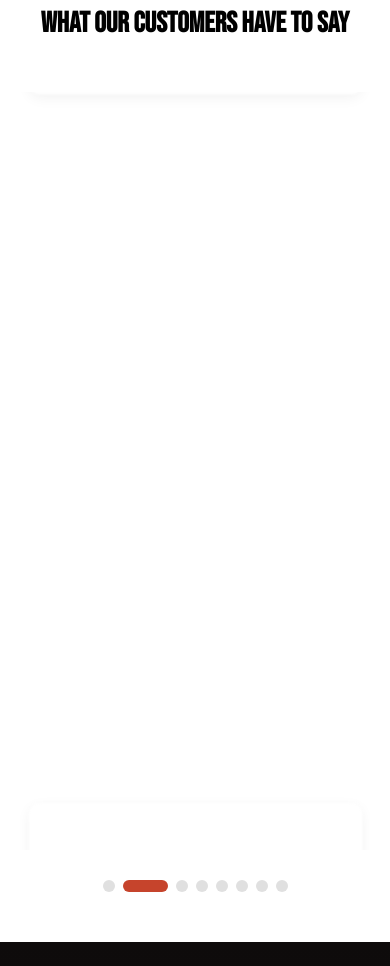
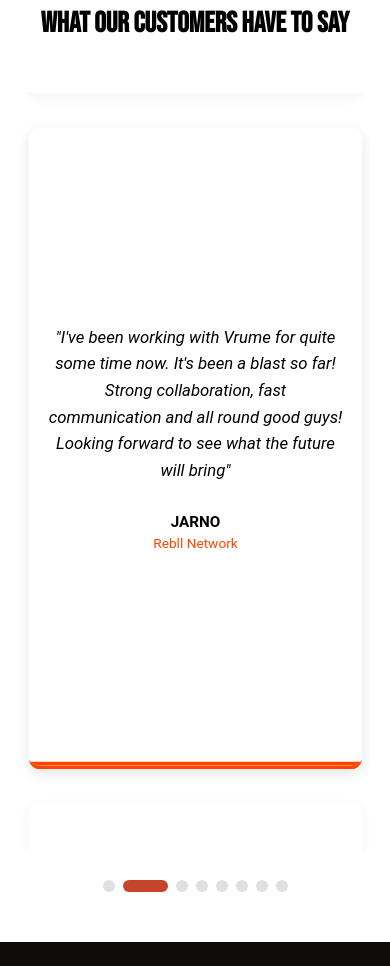
Before and after one commit to Lacoque/Challenge_A-Teamwork_2025, a plain HTML site: page index.html in a window 390 px wide. Shown: the part 5280-6246 px from the top of the page. Drawn offline with Linux system fonts and the light colour scheme; a web font is replaced by a local one.

Commit message:
Update style.css

```diff
--- a/style.css
+++ b/style.css
@@ -1383,7 +1383,7 @@ h3.step-title {
     }
 
    .testimonials .testimonial.active {
-        opacity: 0 !important;
+        opacity: 20 !important;
 
     }
     .testimonials .testimonial.active::after {
```
